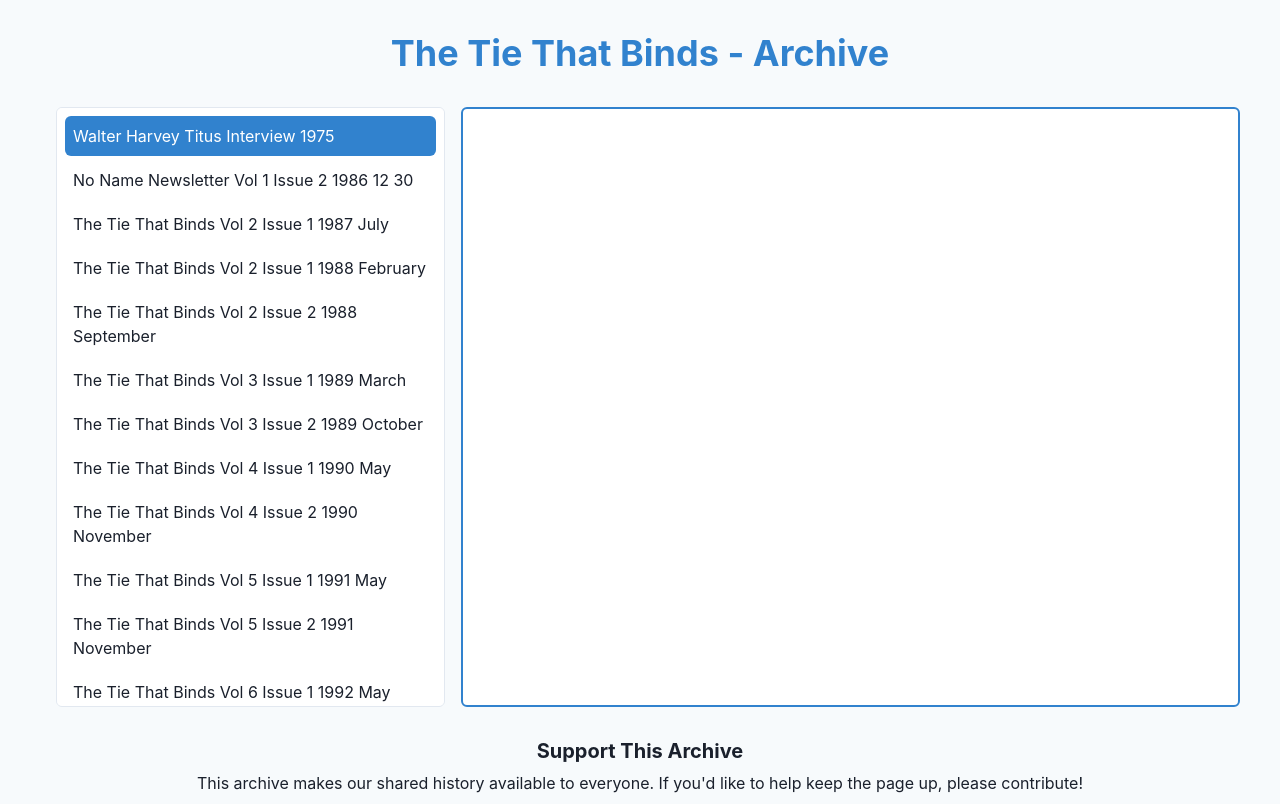
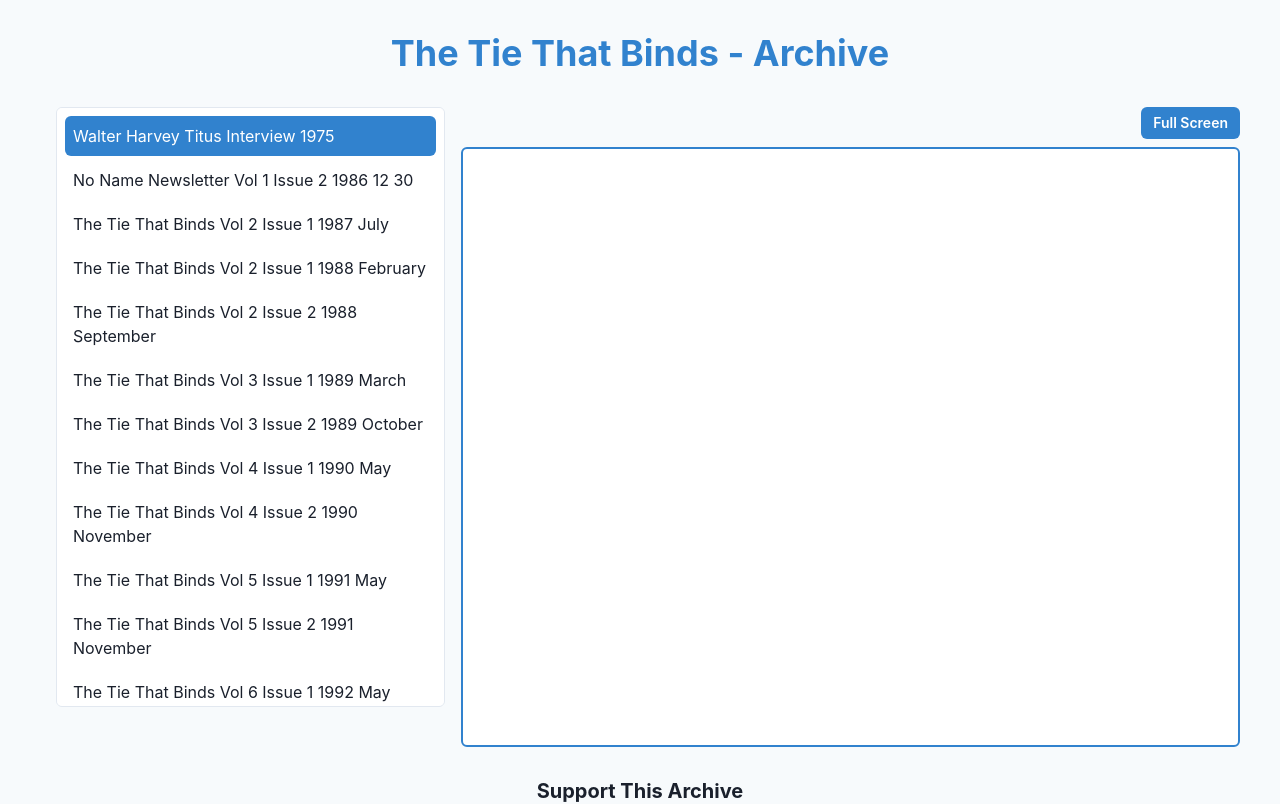
Before and after one commit to Jchronister2/The-Tie-That-Binds, a React (Vite) app: page / in a window 1280 px wide. Shown: the top 804 px of the page. Built offline with nearby package versions, Linux system fonts and the light colour scheme.

Commit message:
Add full screen toggle functionality to App component

```diff
--- a/src/App.tsx
+++ b/src/App.tsx
@@ -52,6 +52,7 @@ function App() {
   const isMobile = useBreakpointValue({ base: true, lg: false })
   const [selectedFile, setSelectedFile] = useState<string | null>(null)
   const [isLoading, setIsLoading] = useState(true)
+  const [isFullScreen, setIsFullScreen] = useState(false)
 
   const bgColor = useColorModeValue('gray.50', 'gray.900')
   const itemBg = useColorModeValue('white', 'gray.800')
@@ -157,9 +158,49 @@ function App() {
           </Box>
 
           {!isMobile && (
-            <Box flex={{ base: '1', lg: '0 0 66.666%' }}>
+            <Box
+              flex={isFullScreen ? undefined : { base: '1', lg: '0 0 66.666%' }}
+              position={isFullScreen ? 'fixed' : 'relative'}
+              inset={isFullScreen ? 0 : undefined}
+              zIndex={isFullScreen ? 2000 : undefined}
+              bg={isFullScreen ? 'gray.900' : undefined}
+              h={isFullScreen ? '100vh' : undefined}
+              display={isFullScreen ? 'flex' : 'block'}
+              flexDirection={isFullScreen ? 'column' : undefined}
+            >
+              {isFullScreen && (
+                <Flex p={2} bg="blue.600" align="center" justify="space-between" boxShadow="md">
+                  <Button
+                    size="sm"
+                    onClick={() => setIsFullScreen(false)}
+                    variant="outline"
+                    color="white"
+                    borderColor="white"
+                    _hover={{ bg: 'whiteAlpha.200' }}
+                    _active={{ bg: 'whiteAlpha.300' }}
+                  >
+                    Exit Full Screen
+                  </Button>
+                  <Text color="white" fontWeight="bold" noOfLines={1} ml={4} flex={1} textAlign="right">
+                    {selectedFile ? formatFileName(selectedFile) : ''}
+                  </Text>
+                </Flex>
+              )}
+
+              {!isFullScreen && selectedFile && (
+                <Flex justify="flex-end" mb={2}>
+                  <Button
+                    size="sm"
+                    colorScheme="blue"
+                    onClick={() => setIsFullScreen(true)}
+                  >
+                    Full Screen
+                  </Button>
+                </Flex>
+              )}
+
               {isLoading && (
-                <Flex justify="center" align="center" mb={4}>
+                <Flex justify="center" align="center" mb={4} h={isFullScreen ? '100%' : undefined}>
                   <Spinner size="lg" color="blue.500" />
                   <Text ml={4}>Loading PDF...</Text>
                 </Flex>
@@ -169,10 +210,10 @@ function App() {
                   as="iframe"
                   src={`${import.meta.env.BASE_URL}articles/${selectedFile}`}
                   width="100%"
-                  height={{ base: '60vh', md: '75vh' }}
-                  borderWidth={2}
+                  height={isFullScreen ? '100%' : { base: '60vh', lg: '75vh' }}
+                  borderWidth={isFullScreen ? 0 : 2}
                   borderColor="blue.500"
-                  borderRadius="md"
+                  borderRadius={isFullScreen ? 0 : 'md'}
                   bg="white"
                   onLoad={() => setIsLoading(false)}
                 />
```
